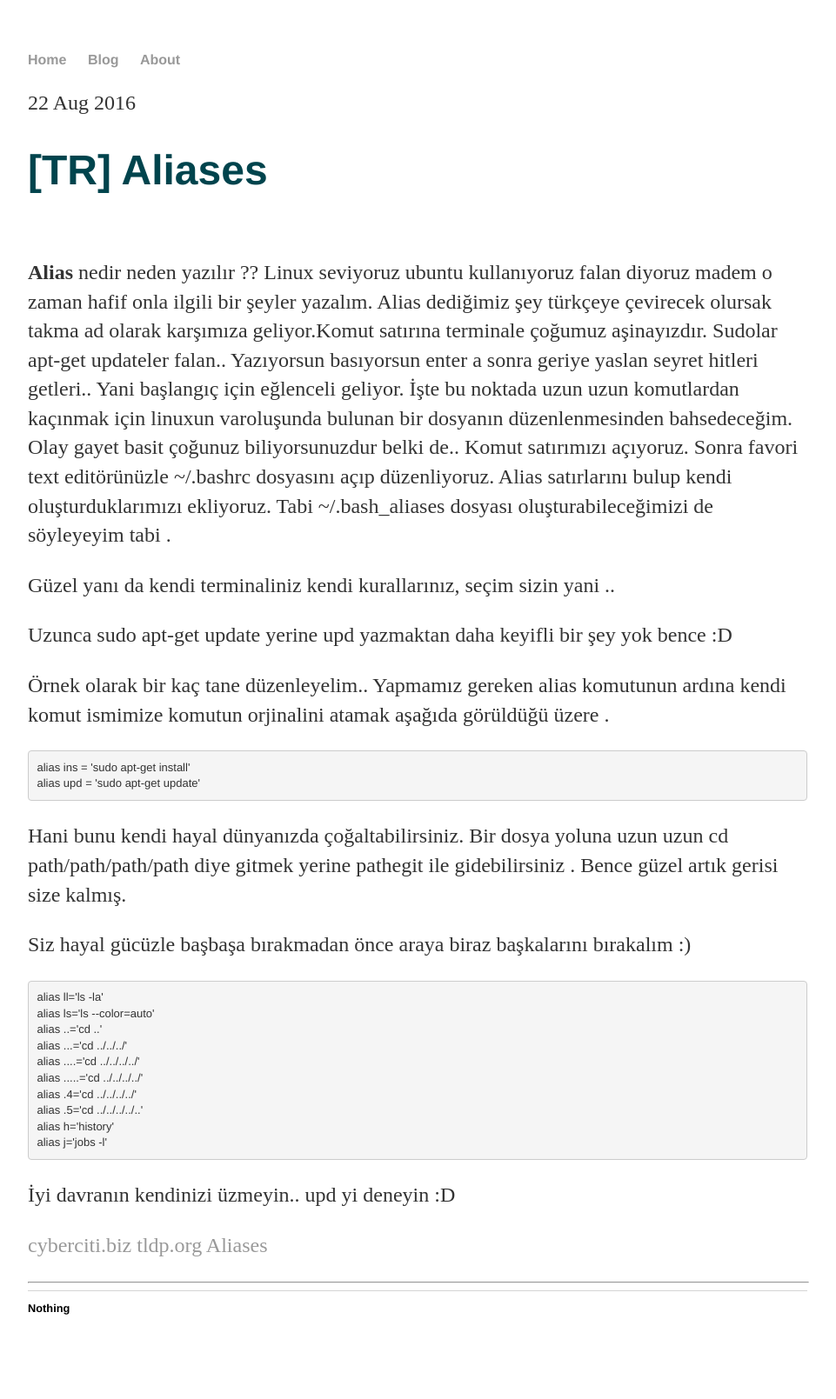
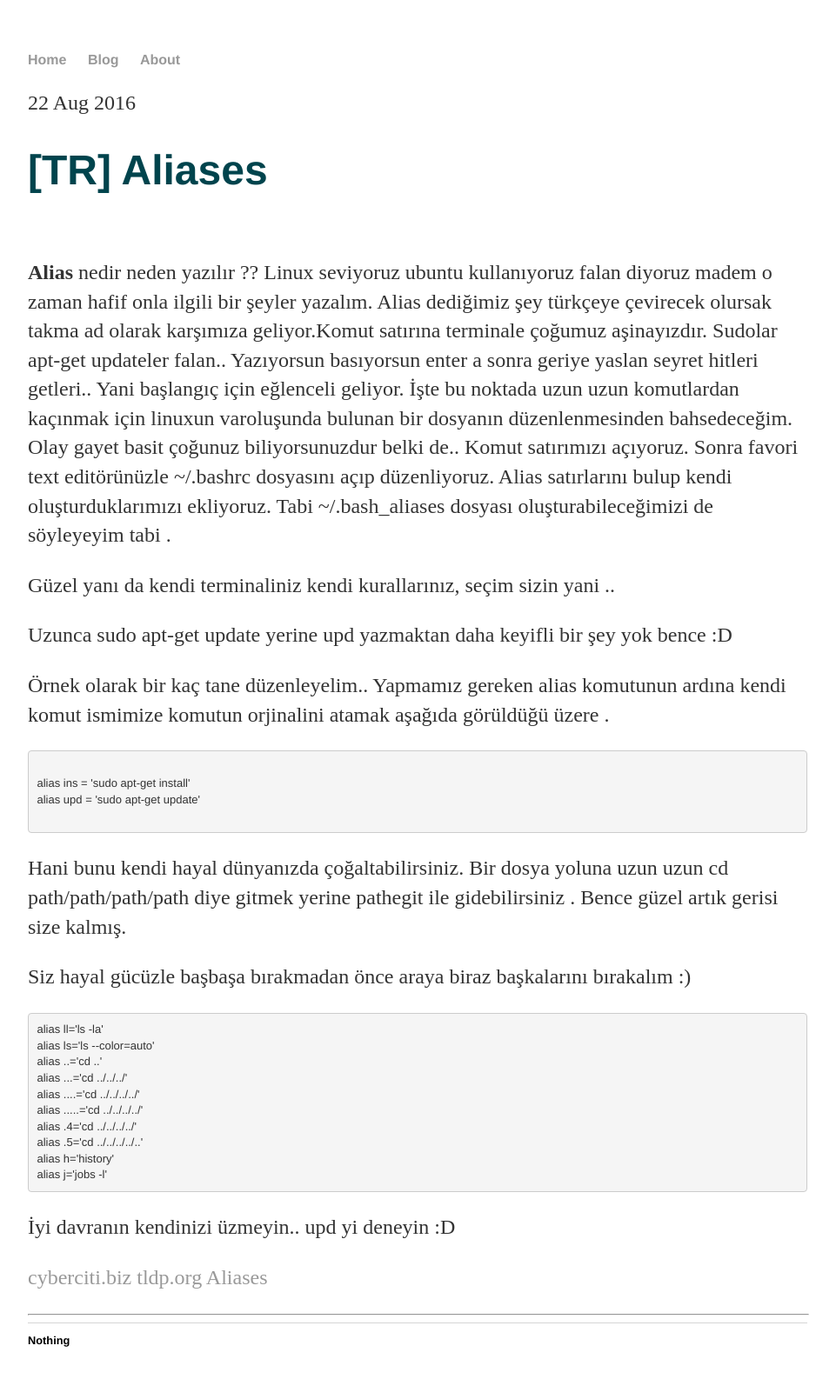
Before and after one commit to mturk111/mturk111.github.io, a Jekyll site: the page built from _posts/2016-08-22-Aliases.md, in a window 1280 px wide. Shown: the whole page at 87% size, without its empty margins (160-1121 px from the left). Built offline with Jekyll 4.4.1, drawn with Linux system fonts in a browser that asks for light colours; comment, search, counter and statistics services are not loaded; before the commit the page ends 1572 px from its top, so only the background shows below that.

Commit message:
edit post

```diff
--- a/_posts/2016-08-22-Aliases.md
+++ b/_posts/2016-08-22-Aliases.md
@@ -23,26 +23,29 @@ Uzunca sudo apt-get update yerine upd yazmaktan daha keyifli bir şey yok bence
 Örnek olarak bir kaç tane düzenleyelim.. Yapmamız gereken alias komutunun ardına kendi komut ismimize
 komutun orjinalini atamak aşağıda görüldüğü üzere .
 
+~~~bash
 
-	alias ins = 'sudo apt-get install'
-	alias upd = 'sudo apt-get update'
+alias ins = 'sudo apt-get install'
+alias upd = 'sudo apt-get update'
 
+~~~
 
 Hani bunu kendi hayal dünyanızda çoğaltabilirsiniz. Bir dosya yoluna uzun uzun cd path/path/path/path diye gitmek yerine
 pathegit ile gidebilirsiniz . Bence güzel artık gerisi size kalmış.
 
 Siz hayal gücüzle başbaşa bırakmadan önce araya biraz başkalarını bırakalım :)
-
-	alias ll='ls -la'
-	alias ls='ls --color=auto'
-	alias ..='cd ..'
-	alias ...='cd ../../../'
-	alias ....='cd ../../../../'
-	alias .....='cd ../../../../'
-	alias .4='cd ../../../../'
-	alias .5='cd ../../../../..'
-	alias h='history'
-	alias j='jobs -l'
+~~~bash
+alias ll='ls -la'
+alias ls='ls --color=auto'
+alias ..='cd ..'
+alias ...='cd ../../../'
+alias ....='cd ../../../../'
+alias .....='cd ../../../../'
+alias .4='cd ../../../../'
+alias .5='cd ../../../../..'
+alias h='history'
+alias j='jobs -l'
+~~~
 
 İyi davranın kendinizi üzmeyin.. upd yi deneyin :D
 
```
Also changed, not shown: other parts of _posts/2016-08-22-Aliases.md (+2 -2 lines).
